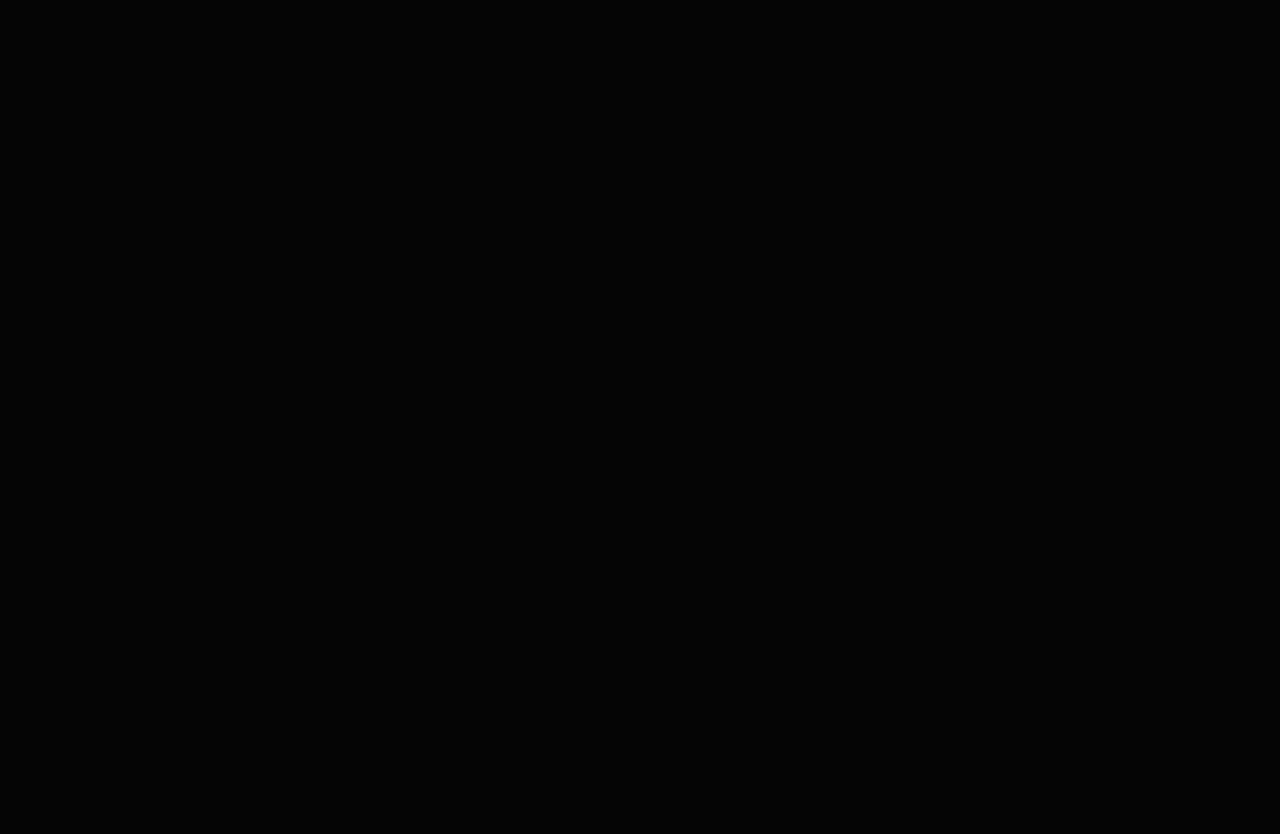
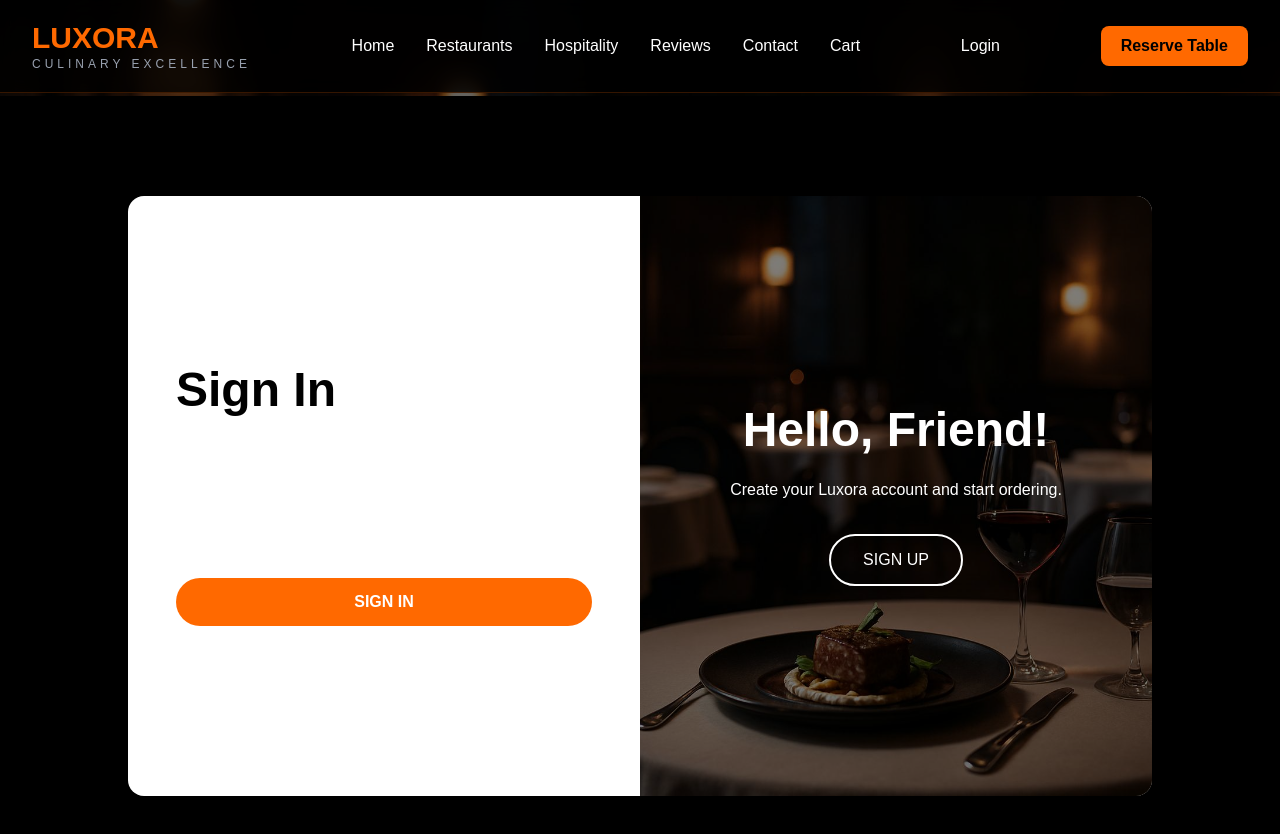
Before and after one commit to basheer82475-a11y/integrated-food-delivery-platform, a React (Vite) app in the folder food-delivery-frontend/: page /login in a window 1280 px wide. Before the commit this address had no page. Shown: the top 834 px of the page. Before the commit the page ends 800 px from the top, so only its background shows below. Built offline with nearby package versions, Linux system fonts and the light colour scheme.

Commit message:
added login page and improved navbar

```diff
--- a/food-delivery-frontend/src/App.jsx
+++ b/food-delivery-frontend/src/App.jsx
@@ -1,4 +1,6 @@
 import { Routes, Route } from "react-router-dom";
+
+import Navbar from "./components/Navbar";
 
 import Home from "./pages/Home";
 import Restaurants from "./pages/Restaurants";
@@ -13,13 +15,32 @@ import Experience from "./pages/Experience";
 import Reviews from "./pages/Reviews";
 import Contact from "./pages/Contact";
 import Dashboard from "./pages/Dashboard";
+import Login from "./pages/Login";
+
+import bg from "./assets/luxora.png";
 
 function App() {
   return (
+    <div
+      className="min-h-screen text-white"
+      style={{
+        backgroundImage: `url(${bg})`,
+        backgroundSize: "cover",
+        backgroundPosition: "center",
+        backgroundAttachment: "fixed",
+      }}
+    >
+      <div className="min-h-screen bg-black/60">
+        <Navbar />
+
+        <div className="pt-24">
           <Routes>
             <Route path="/" element={<Home />} />
             <Route path="/restaurants" element={<Restaurants />} />
-      <Route path="/restaurant/:id" element={<RestaurantDetails />} />
+            <Route
+              path="/restaurant/:id"
+              element={<RestaurantDetails />}
+            />
             <Route path="/cart" element={<Cart />} />
             <Route path="/checkout" element={<Checkout />} />
             <Route path="/payment" element={<Payment />} />
@@ -30,7 +51,11 @@ function App() {
             <Route path="/reviews" element={<Reviews />} />
             <Route path="/contact" element={<Contact />} />
             <Route path="/dashboard" element={<Dashboard />} />
+            <Route path="/login" element={<Login />} />
           </Routes>
+        </div>
+      </div>
+    </div>
   );
 }
 
--- a/food-delivery-frontend/src/components/Navbar.jsx
+++ b/food-delivery-frontend/src/components/Navbar.jsx
@@ -41,7 +41,9 @@ function Navbar() {
             Cart
           </Link>
         </div>
-
+<Link to="/login" className="hover:text-orange-500 transition">
+            Login
+          </Link>
         {/* Reserve Button */}
         <Link to="/booking">
           <button className="bg-orange-500 hover:bg-orange-600 px-5 py-2 rounded-lg font-semibold transition text-black">
--- a/food-delivery-frontend/src/pages/Login.jsx
+++ b/food-delivery-frontend/src/pages/Login.jsx
@@ -1,10 +1,126 @@
+import { useState } from "react";
+import bg from "../assets/luxora.png";
+
 function Login() {
+  const [isSignUp, setIsSignUp] = useState(false);
+
   return (
-    <div className="min-h-screen flex items-center justify-center p-8">
-      <div className="text-center">
-        <h2 className="text-2xl font-bold">Login</h2>
-        <p className="mt-2">This is the Login page.</p>
+    <div className="min-h-screen flex items-center justify-center bg-black px-4">
+
+      <div className="relative w-full max-w-5xl h-[600px] bg-white rounded-2xl overflow-hidden shadow-2xl">
+
+        {/* Sign In */}
+        <div
+          className={`absolute top-0 h-full w-1/2 flex flex-col justify-center px-12 transition-all duration-700 ${
+            isSignUp ? "left-0 opacity-0" : "left-0 opacity-100"
+          }`}
+        >
+          <h1 className="text-5xl font-bold text-black mb-8">
+            Sign In
+          </h1>
+
+          <input
+            type="email"
+            placeholder="Email"
+            className="border p-3 rounded mb-4"
+          />
+
+          <input
+            type="password"
+            placeholder="Password"
+            className="border p-3 rounded mb-4"
+          />
+
+          <button className="bg-orange-500 text-white py-3 rounded-full font-bold">
+            SIGN IN
+          </button>
+        </div>
+
+        {/* Sign Up */}
+        <div
+          className={`absolute top-0 h-full w-1/2 flex flex-col justify-center px-12 transition-all duration-700 ${
+            isSignUp ? "right-0 opacity-100" : "right-0 opacity-0"
+          }`}
+        >
+          <h1 className="text-5xl font-bold text-black mb-8">
+            Create Account
+          </h1>
+
+          <input
+            type="text"
+            placeholder="Name"
+            className="border p-3 rounded mb-4"
+          />
+
+          <input
+            type="email"
+            placeholder="Email"
+            className="border p-3 rounded mb-4"
+          />
+
+          <input
+            type="password"
+            placeholder="Password"
+            className="border p-3 rounded mb-4"
+          />
+
+          <button className="bg-orange-500 text-white py-3 rounded-full font-bold">
+            SIGN UP
+          </button>
+        </div>
+
+        {/* Background Image Panel */}
+        <div
+          className={`absolute top-0 h-full w-1/2 transition-all duration-700 ${
+            isSignUp ? "left-0" : "left-1/2"
+          }`}
+          style={{
+            backgroundImage: `url(${bg})`,
+            backgroundSize: "cover",
+            backgroundPosition: "center",
+          }}
+        >
+          <div className="w-full h-full bg-black/50 flex flex-col justify-center items-center text-center px-10">
+            {isSignUp ? (
+              <>
+                <h1 className="text-5xl font-bold text-white mb-6">
+                  Welcome Back!
+                </h1>
+
+                <p className="text-white mb-8">
+                  Sign in to continue your luxury dining experience.
+                </p>
+
+                <button
+                  onClick={() => setIsSignUp(false)}
+                  className="border-2 border-white text-white px-8 py-3 rounded-full"
+                >
+                  SIGN IN
+                </button>
+              </>
+            ) : (
+              <>
+                <h1 className="text-5xl font-bold text-white mb-6">
+                  Hello, Friend!
+                </h1>
+
+                <p className="text-white mb-8">
+                  Create your Luxora account and start ordering.
+                </p>
+
+                <button
+                  onClick={() => setIsSignUp(true)}
+                  className="border-2 border-white text-white px-8 py-3 rounded-full"
+                >
+                  SIGN UP
+                </button>
+              </>
+            )}
+          </div>
+        </div>
+
       </div>
+
     </div>
   );
 }
```
Also changed, not shown: 1 other file (tests, documents, lock files or other folders). Lines whose indentation alone changed are shown as unchanged.
